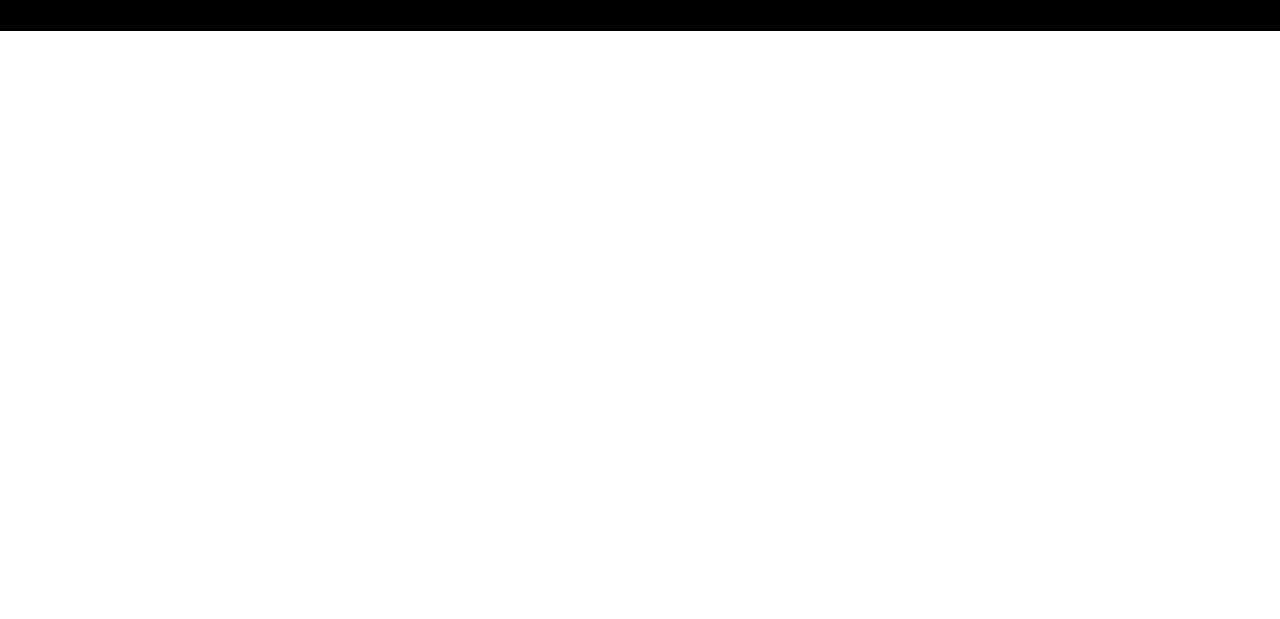
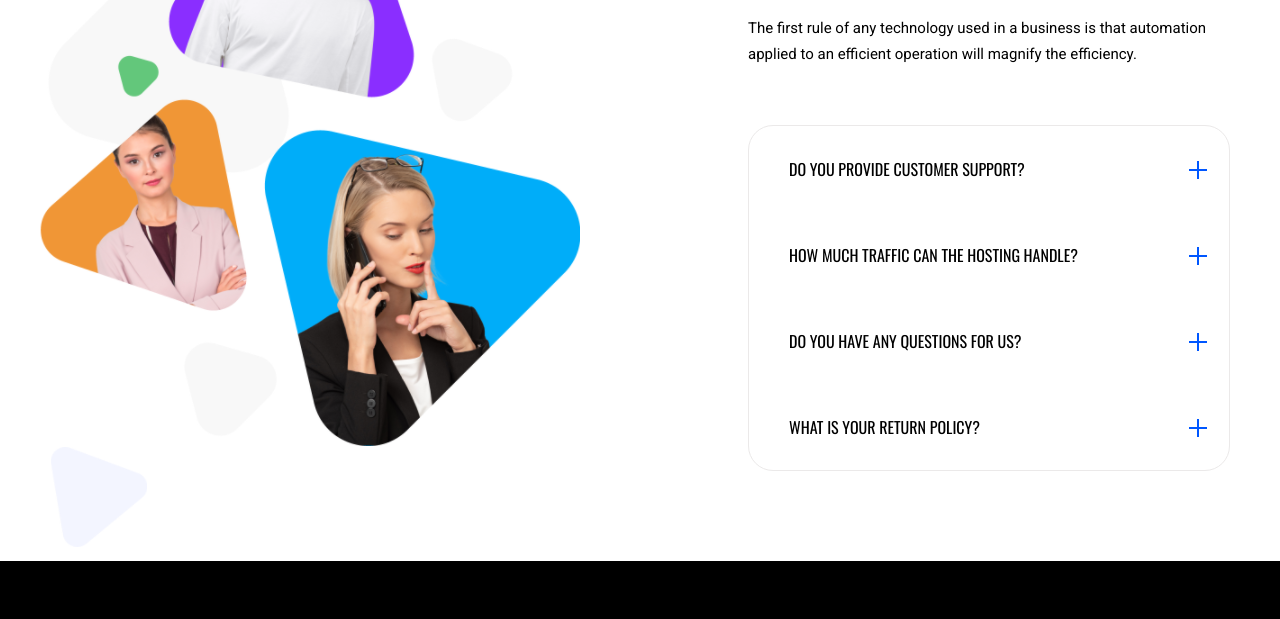
Before and after one commit to XenonCodes/ava, a plain HTML site: page index.html in a window 1280 px wide. Shown: the part 2975-3594 px from the top of the page. Before the commit the page ends 3006 px from the top, so only its background shows below. Drawn offline with nearby package versions, Linux system fonts and the light colour scheme.

Commit message:
Верстка блока World Over Выполнена верстка блока включая адаптив и внесены небольшие исправления в form-sending.

```diff
--- a/index.html
+++ b/index.html
@@ -109,18 +109,65 @@
                             to be truly satisfied.</p>
                         <fieldset class="form-sending__container">
                             <label class="visually-hidden" for="name">name</label>
-                            <input class="form-sending__input form-sending__input_limited-width" type="text" name="name" id="name" placeholder="Enter your name" required>
+                            <input class="form-sending__input form-sending__input_limited-width" type="text" name="name"
+                                id="name" placeholder="Enter your name" required>
                             <label class="visually-hidden" for="email">email</label>
-                            <input class="form-sending__input form-sending__input_limited-width" type="email" name="email" id="email" placeholder="Enter email" required>
+                            <input class="form-sending__input form-sending__input_limited-width" type="email"
+                                name="email" id="email" placeholder="Enter email" required>
                         </fieldset>
                         <label class="visually-hidden" for="subject">subject</label>
-                        <input class="form-sending__input" type="text" name="subject" id="subject" placeholder="Enter your subject" required>
+                        <input class="form-sending__input" type="text" name="subject" id="subject"
+                            placeholder="Enter your subject" required>
                         <label class="visually-hidden" for="message">message</label>
-                        <textarea class="form-sending__textarea" name="message" id="message" placeholder="Enter your subject"
-                            required></textarea>
+                        <textarea class="form-sending__textarea" name="message" id="message"
+                            placeholder="Enter your subject" required></textarea>
                         <button class="button" type="submit">sent message</button>
                     </div>
                 </form>
+            </div>
+        </section>
+
+        <section class="world-over">
+            <div class="container world-over__wrp">
+                <picture>
+                    <img class="world-over__img" src="./img/staff.png" alt="staff">
+                </picture>
+                <div class="world-over__container">
+                    <h2 class="world-over__title">See why we are trusted the&nbsp;world&nbsp;over</h2>
+                    <p class="world-over__text">The first rule of any technology used in a business is that automation
+                        applied to an efficient operation will magnify the efficiency.</p>
+                    <ul class="world-over__list">
+                        <li>
+                            <details>
+                                <summary class="world-over__item">Do you provide customer support?</summary>
+                                <p class="world-over__item-text">Lorem ipsum dolor sit amet consectetur adipisicing elit. Quam hic officia sint
+                                    laboriosam vel obcaecati enim? Repudiandae eligendi obcaecati molestias nihil illum
+                                    quo, fugit, quis aliquid ut sunt animi deleniti.</p>
+                            </details>
+                        </li>
+                        <li>
+                            <details>
+                                <summary class="world-over__item">How much traffic can the hosting handle?</summary>
+                                <p class="world-over__item-text">Lorem ipsum dolor sit amet consectetur adipisicing elit. Repellat, quam.</p>
+                            </details>
+                        </li>
+                        <li>
+                            <details>
+                                <summary class="world-over__item">Do you have any questions for us?</summary>
+                                <p class="world-over__item-text">Lorem ipsum dolor sit amet consectetur, adipisicing elit. Laudantium ratione sed hic
+                                    nobis, ullam saepe?</p>
+                            </details>
+                        </li>
+                        <li>
+                            <details>
+                                <summary class="world-over__item">What is your return policy?</summary>
+                                <p class="world-over__item-text">Lorem ipsum dolor sit amet consectetur adipisicing elit. Vel nulla ea rem dolorem
+                                    placeat. Esse excepturi dignissimos placeat vel fugit? Tempore dolores possimus
+                                    eligendi consequuntur qui cum reprehenderit vero. Autem.</p>
+                            </details>
+                        </li>
+                    </ul>
+                </div>
             </div>
         </section>
 
--- a/scss/blocks/_form-sending.scss
+++ b/scss/blocks/_form-sending.scss
@@ -77,6 +77,10 @@
         @include desktop {
             margin: 30px 0 26px;
         }
+
+        @include mobile {
+            @include font(39px, 45px);
+        }
     }
 
     &__text {
@@ -108,6 +112,10 @@
 
         &_limited-width {
             max-width: 218px;
+
+            @include desktop {
+                max-width: 100%;
+            }
         }
     }
 
--- a/scss/blocks/_growing-brands.scss
+++ b/scss/blocks/_growing-brands.scss
@@ -24,6 +24,10 @@
 
         @include tablet {
             max-width: 95%;
+        }
+
+        @include mobile {
+            @include font(39px, 45px);
         }
     }
 
--- /dev/null
+++ b/scss/blocks/_world-over.scss
@@ -0,0 +1,98 @@
+.world-over {
+    background-image: url(./../img/decorative-triangle.png);
+    background-repeat: no-repeat;
+    background-position: bottom 2% left 4.16%;
+
+    &__wrp {
+        display: flex;
+        justify-content: space-between;
+        padding: 80px 0;
+
+        @include tablet {
+            flex-direction: column;
+        }
+    }
+
+    &__img {
+        width: 100%;
+    }
+
+    &__container {
+        padding: 10px;
+        max-width: 482px;
+    }
+
+    &__title {
+        @include font(40px, 50px);
+        text-transform: uppercase;
+    }
+
+    &__text {
+        font-family: 'Roboto', sans-serif;
+        @include font(15px, 26px);
+        margin: 48px 0 58px;
+    }
+
+    &__list {
+        display: flex;
+        flex-direction: column;
+        gap: 60px;
+        border: 1px solid #ebe9e9;
+        border-radius: 25px;
+        padding: 30px 40px;
+
+        @include desktop {
+            gap: 40px;
+        }
+    }
+
+    &__item {
+        position: relative;
+        text-transform: uppercase;
+
+        &::marker {
+            content: '';
+            display: none;
+        }
+
+        &::after {
+            position: absolute;
+            right: -18px;
+            top: 50%;
+            content: '';
+            display: block;
+            height: 2px;
+            width: 18px;
+            background-color: $blue;
+            transform: rotate(90deg);
+            transition: all 1s;
+        }
+
+        &::before {
+            position: absolute;
+            right: -18px;
+            top: 50%;
+            content: '';
+            display: block;
+            height: 2px;
+            width: 18px;
+            background-color: $blue;
+            transform: rotate(180deg);
+            transition: all 1s;
+        }
+    }
+
+    &__item-text {
+        margin: 15px 0 0;
+        font-family: 'Roboto', sans-serif;
+        @include font(15px, 26px);
+    }
+
+    & details[open]>summary::before {
+        transform: rotate(45deg);
+    }
+
+    & details[open]>summary::after {
+        transform: rotate(-45deg);
+    }
+}
--- a/scss/style.scss
+++ b/scss/style.scss
@@ -9,6 +9,7 @@
 @import './blocks/event-technology';
 @import './blocks/growing-brands';
 @import './blocks/form-sending';
+@import './blocks/world-over';
 
 
 @import './blocks/footer';
```
Also changed, not shown: css/style.css, img/staff.png (added), 2 other files.
